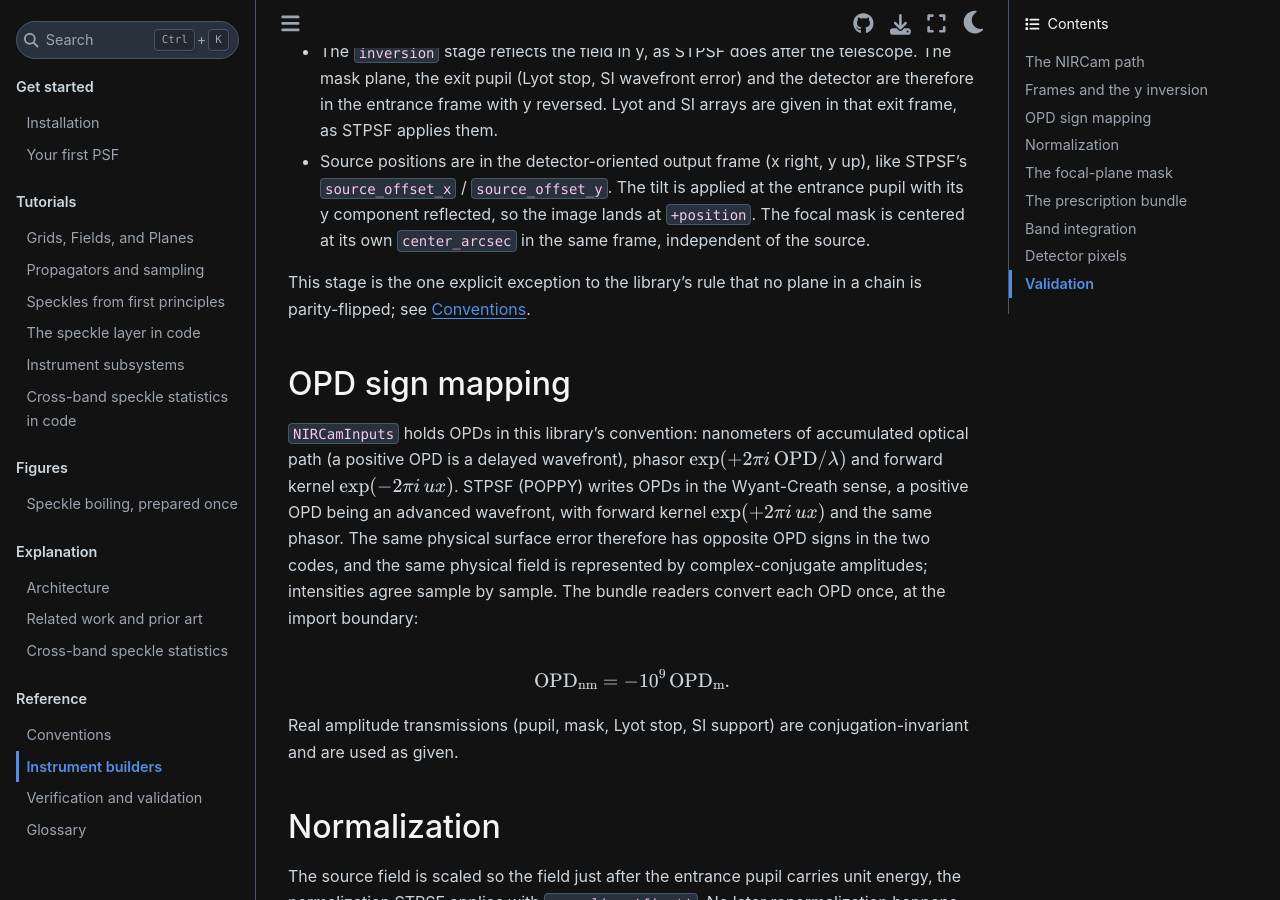
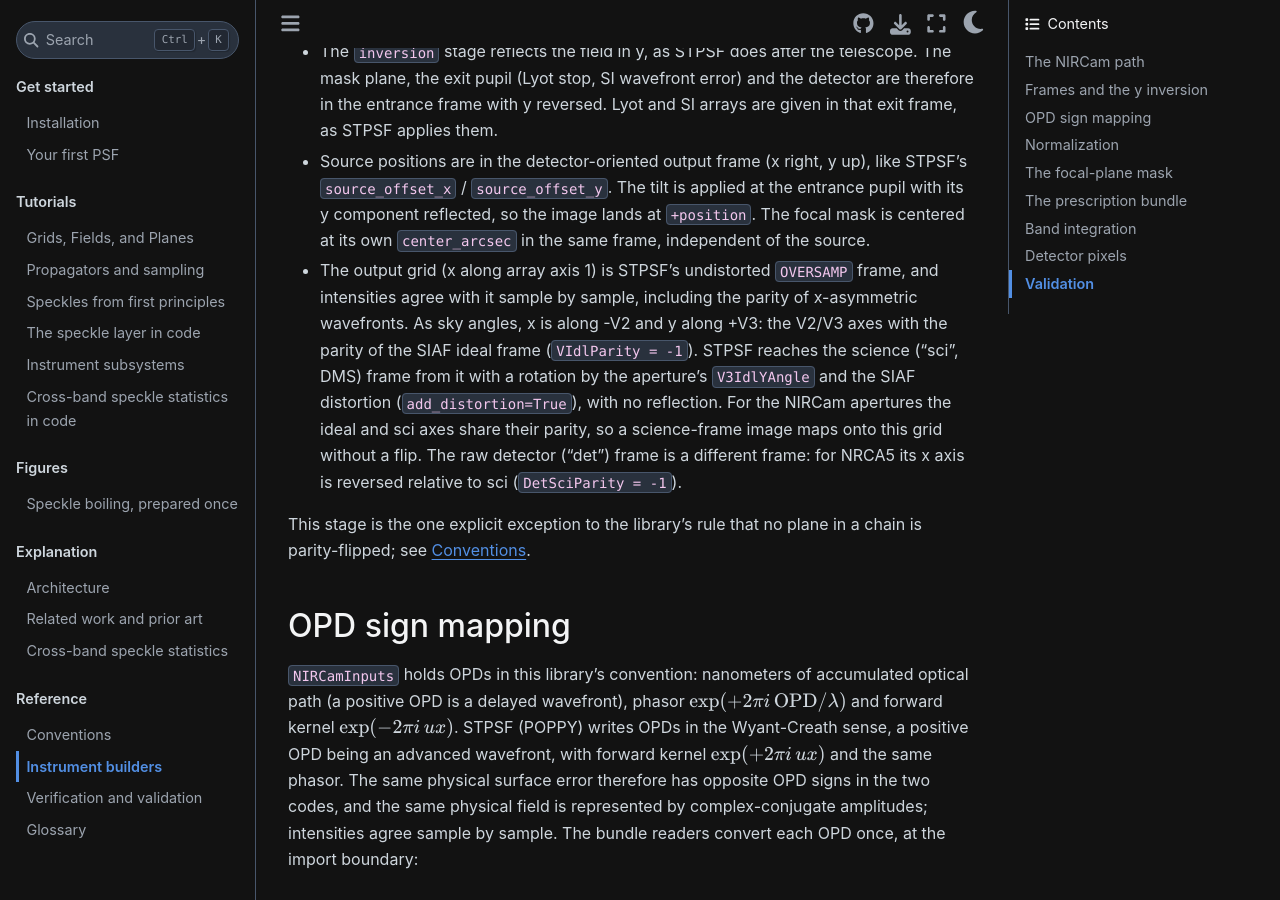
Before and after one commit to CoreySpohn/physicaloptix, a Sphinx documentation site: the page built from docs/instruments.md, in a window 1280 px wide and 900 px high, scrolled down 1758 px. Built offline with Sphinx 7.4.7 and the Sphinx Book theme 1.1.4, drawn with Linux system fonts in a browser that asks for light colours; pages that are not in the unit, such as notebooks, are missing from menus.

Commit message:
docs(instruments): state the NIRCam output frame as STPSF's undistorted OVERSAMP frame and its mapping to the science frame

```diff
--- a/docs/instruments.md
+++ b/docs/instruments.md
@@ -79,6 +79,16 @@ pixels = integrate_detector_pixels(energy, config.oversample)
   the entrance pupil with its y component reflected, so the image lands at
   `+position`. The focal mask is centered at its own `center_arcsec` in the
   same frame, independent of the source.
+- The output grid (x along array axis 1) is STPSF's undistorted `OVERSAMP`
+  frame, and intensities agree with it sample by sample, including the parity
+  of x-asymmetric wavefronts. As sky angles, x is along -V2 and y along +V3:
+  the V2/V3 axes with the parity of the SIAF ideal frame (`VIdlParity = -1`).
+  STPSF reaches the science ("sci", DMS) frame from it with a rotation by the
+  aperture's `V3IdlYAngle` and the SIAF distortion (`add_distortion=True`),
+  with no reflection. For the NIRCam apertures the ideal and sci axes share
+  their parity, so a science-frame image maps onto this grid without a flip.
+  The raw detector ("det") frame is a different frame: for NRCA5 its x axis
+  is reversed relative to sci (`DetSciParity = -1`).
 
 This stage is the one explicit exception to the library's rule that no plane
 in a chain is parity-flipped; see [Conventions](conventions.md).
```
